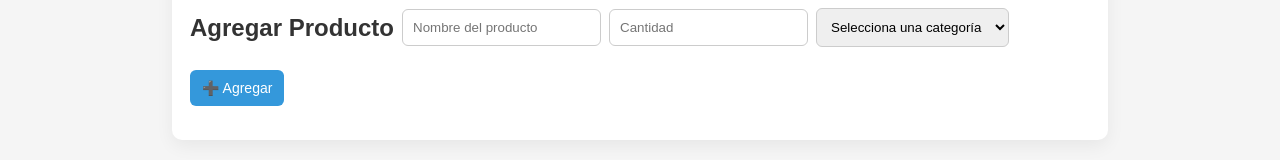
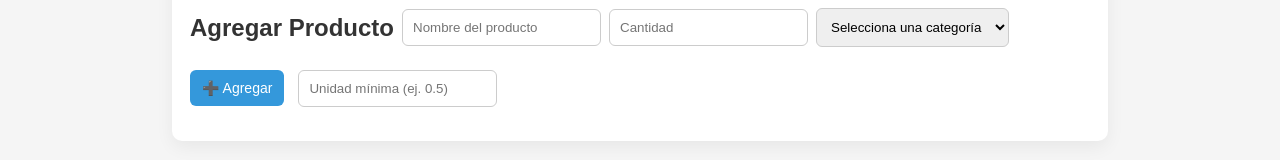
Before and after one commit to Devbardan/home-inventory, a website: page index.html in a window 1280 px wide. Shown: the part 180-340 px from the top of the page. Drawn offline with Linux system fonts and the light colour scheme; no server answers.

Commit message:
Update index.html

```diff
--- a/index.html
+++ b/index.html
@@ -76,6 +76,7 @@
         </select>
 
         <button type="submit">➕ Agregar</button>
+        <input type="number" id="product-step" step="0.01" placeholder="Unidad mínima (ej. 0.5)" />
       </form>
 
       <div class="floating-btn" id="addProductBtn">
```
